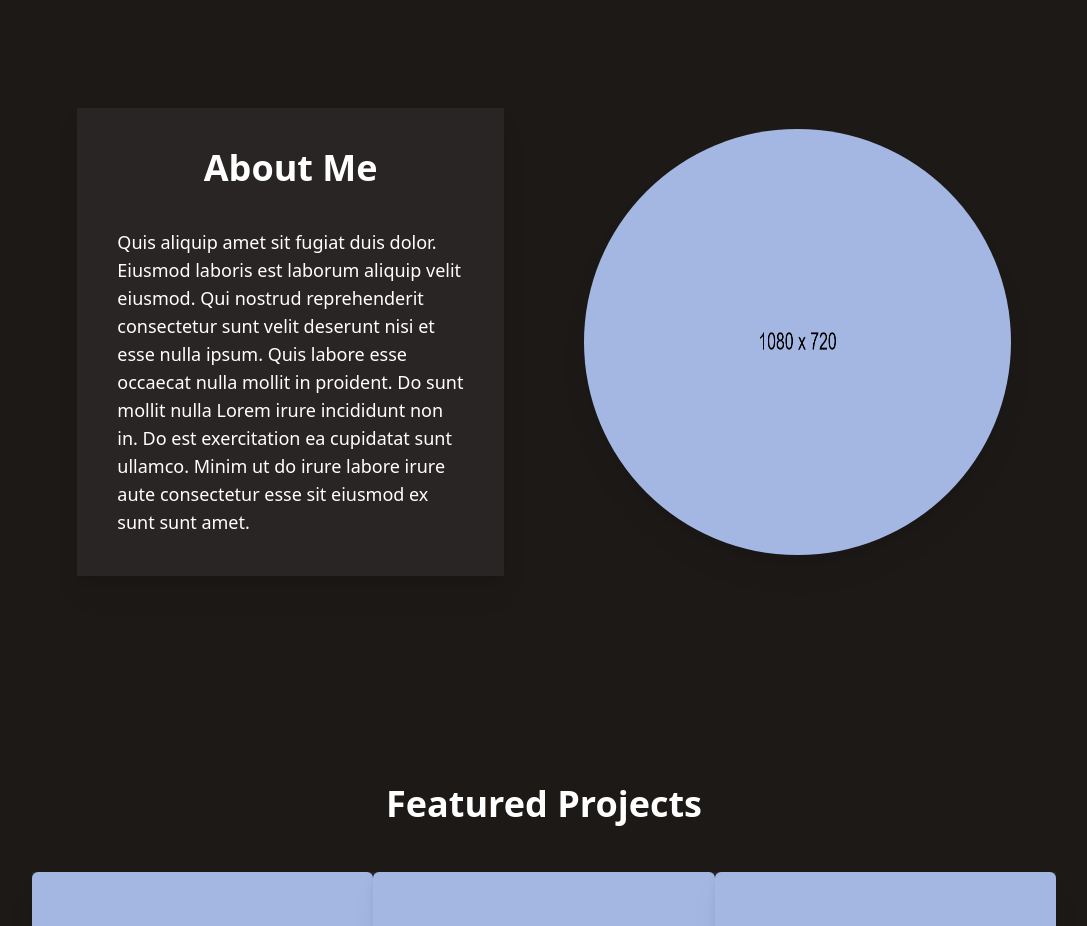
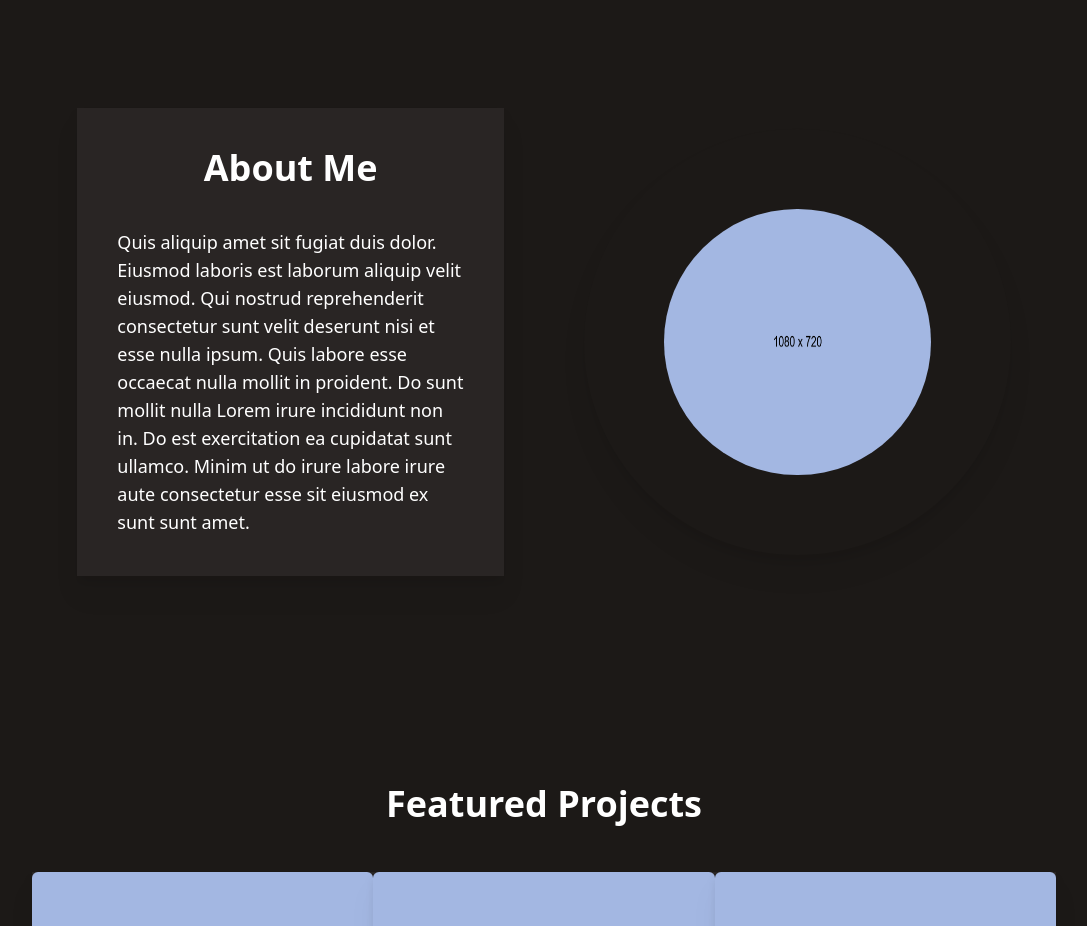
Before and after one commit to Niall-Sharma/programming-portfolio, a Next.js app: page / in a window 1280 px wide. Shown: the part 900-1826 px from the top of the page, without its empty margins (96-1183 px from the left). Built offline with nearby package versions, Linux system fonts and the light colour scheme; what tailwindcss-animated would draw is missing.

Commit message:
shrunk image

```diff
--- a/src/app/page.tsx
+++ b/src/app/page.tsx
@@ -21,7 +21,7 @@ export default function Home() {
             width={1080}
             height={1980}
             alt="Picture of Niall Sharma"
-            className="w-1/2 md:w-1/3 drop-shadow-xl bg-stone-800 lg:rounded-full lg:aspect-square aspect-auto rounded-none"/>
+            className="w-1/2 md:w-1/3 drop-shadow-xl bg-stone-900 lg:rounded-full lg:aspect-square lg:p-20  aspect-auto rounded-none"/>
       </div>
       <h1 className="min-h-full bg-stone-900 text-center text-4xl pb-12 text-white font-bold w-full">Featured Projects</h1>
       <div className="grid grid-cols-1 lg:grid-cols-3 bg-stone-900 lg:px-32 justify-center align-middle items-start w-full justify-items-center">
```
